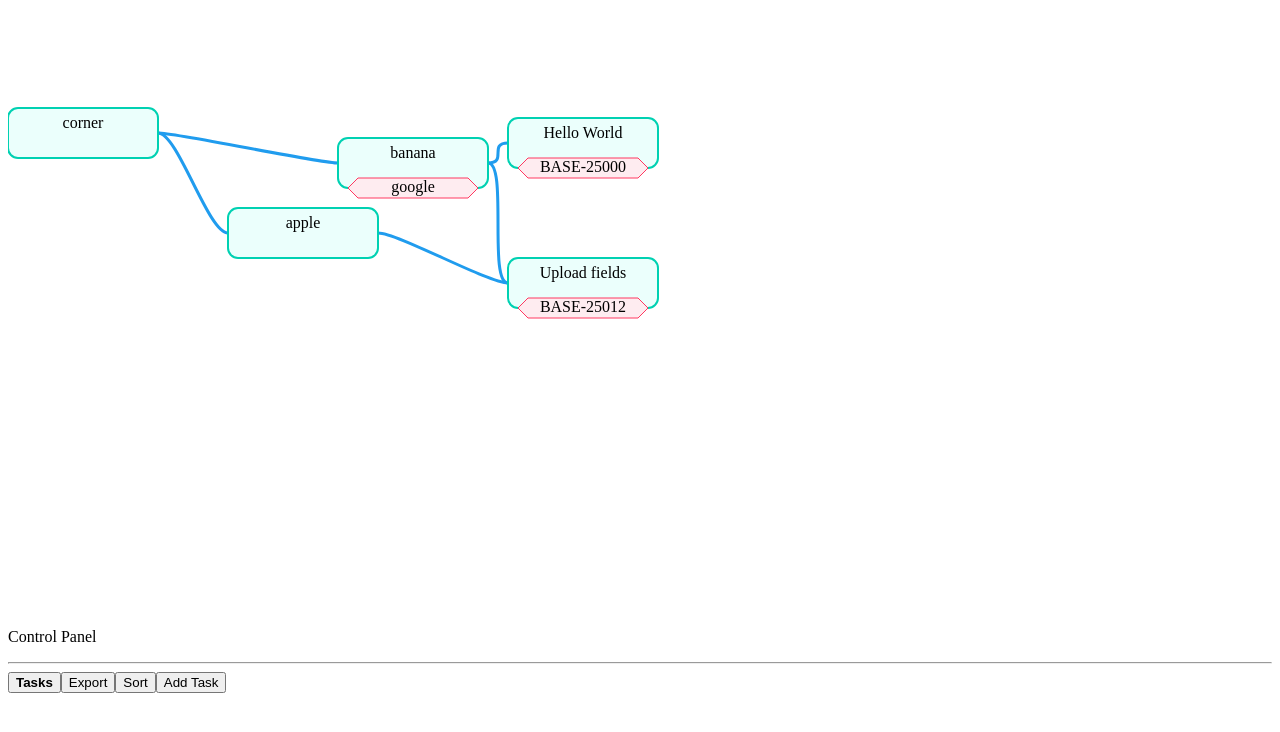
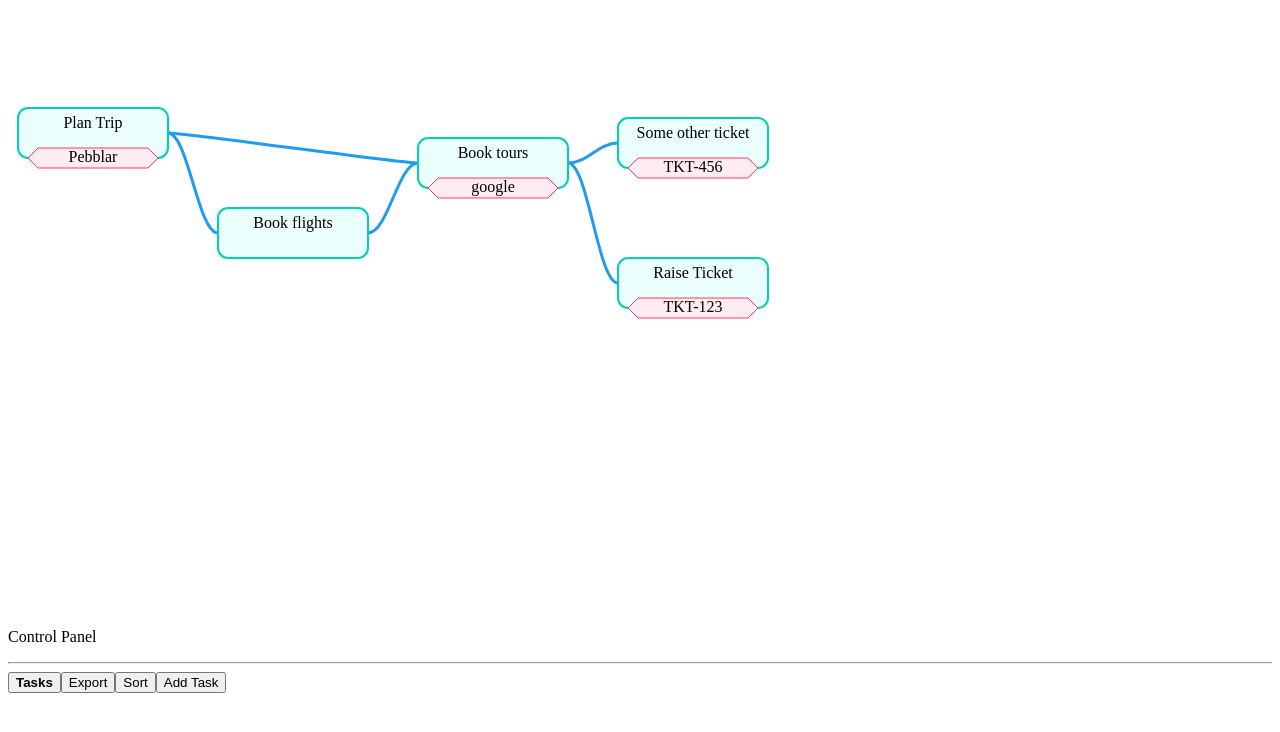
Before and after one commit to MadcoreTom/tasks, a React app: page / in a window 1280 px wide. Shown: the top 732 px of the page. Built offline with nearby package versions, Linux system fonts and the light colour scheme; the HTML template or start-up script is replaced by a standard one.

Commit message:
dataset, readme, nicer controls

```diff
--- a/src/components/task.controls.tsx
+++ b/src/components/task.controls.tsx
@@ -32,9 +32,11 @@ export function TaskControls(){
     if(deps){
         depsElem = <fieldset>
             <legend>Dependencies</legend>
-            <ul>
-              {deps.map((d,i)=><li key={i}>{d} - {allTasks[d].text} <button className="button is-danger is-light is-small" onClick={()=>removeDep(d)}>✖</button></li>)}
-            </ul>
+            <table className="table is-fullwidth">
+                <tbody>
+                {deps.map((d,i)=><tr key={i}><td>{allTasks[d].text}</td><td><button className="button is-danger is-light is-small" onClick={()=>removeDep(d)}>✖</button></td></tr>)}
+              </tbody>
+            </table>
             <div  className="select">
                 <select value={dependencyChoice} onChange={e=>setDependencyChoice(parseInt(e.target.value))}>
                     {allTasks.map((t,i)=><option value={i} key={i}>{t.text}</option>)}
--- a/src/state/export.reducer.ts
+++ b/src/state/export.reducer.ts
@@ -7,7 +7,7 @@ export const exportReducer = (state: State) => {
     let i = 0;
     for (let task of state.tasks) {
         i++;
-        nodes.push(`${i} ${task.text}`);
+        nodes.push(`${i} ${task.text} # ${JSON.stringify(task)}`);
         if (task.dependencies) {
             for (let d of task.dependencies) {
                 links.push(`${d + 1} ${i} dependency`);
--- a/src/state/store.ts
+++ b/src/state/store.ts
@@ -17,17 +17,13 @@ export type RootState = {
 }
 
 const nodes: TaskType[] = [
-    { x: 0, y: 0, text: "corner", dependencies:[] },
-    { x: 220, y: 100, text: "apple" , dependencies:[]},
-    { x: 330, y: 30, text: "banana", link: { url: "http://www.google.com", text: "google" } , dependencies:[]},
-    { x: 500, y: 150, text: "Upload fields", link: { url: "http://www.google.com", text: "BASE-25012" } , dependencies:[]},
-    { x: 500, y: 10, text: "Hello World", link: { url: "http://www.google.com", text: "BASE-25000" }, dependencies:[] },
+    { "x": 10, "y": 0, "text": "Plan Trip", "dependencies": [], "link": { "url": "https://pebblar.com/", "text": "Pebblar" } },
+    { "x": 210, "y": 100, "text": "Book flights", "dependencies": [0] },
+    { "x": 410, "y": 30, "text": "Book tours", "link": { "url": "https://www.google.com/search?q=book+tours", "text": "google" }, "dependencies": [0, 1] },
+    { "x": 610, "y": 150, "text": "Raise Ticket", "link": { "url": "https://jira.atlassian.com/", "text": "TKT-123" }, "dependencies": [2] },
+    { "x": 610, "y": 10, "text": "Some other ticket", "link": { "url": "https://jira.atlassian.com/", "text": "TKT-456" }, "dependencies": [2] },
 ]
 
-nodes[1].dependencies = [0];
-nodes[2].dependencies = [0];
-nodes[3].dependencies = [1,2];
-nodes[4].dependencies = [2];
 
 const mainSlice = createSlice({
     name: "main",
```
Also changed, not shown: 1 other file (tests, documents, lock files or other folders).
